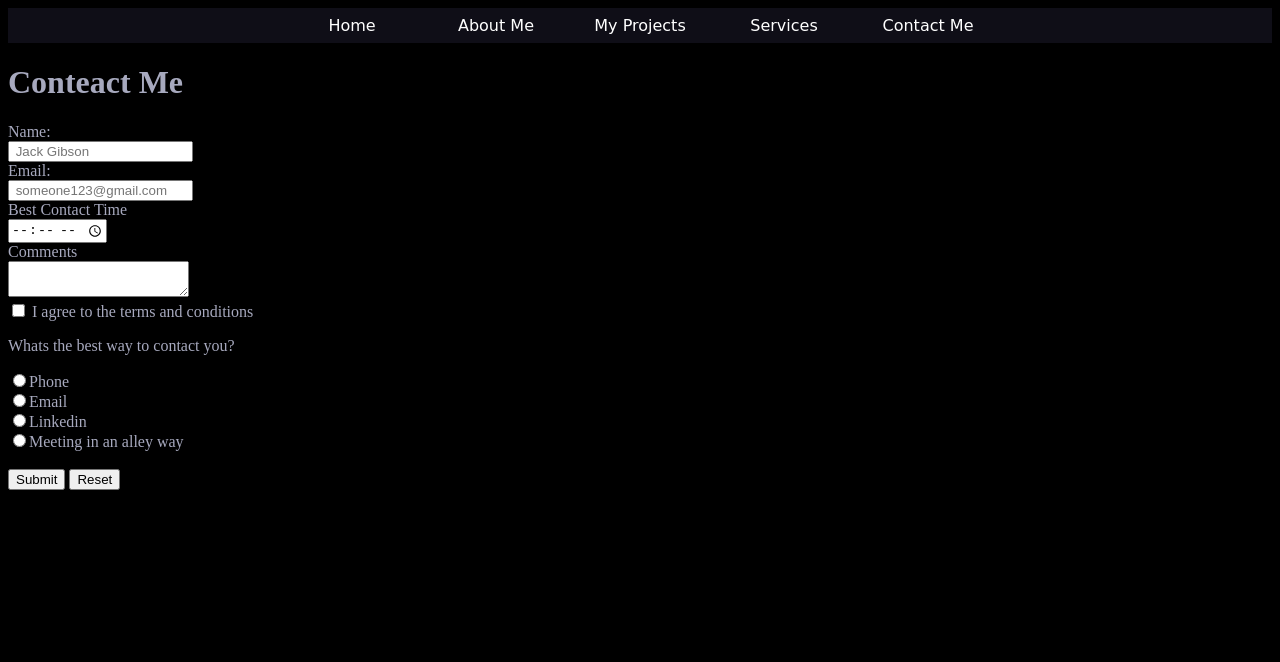
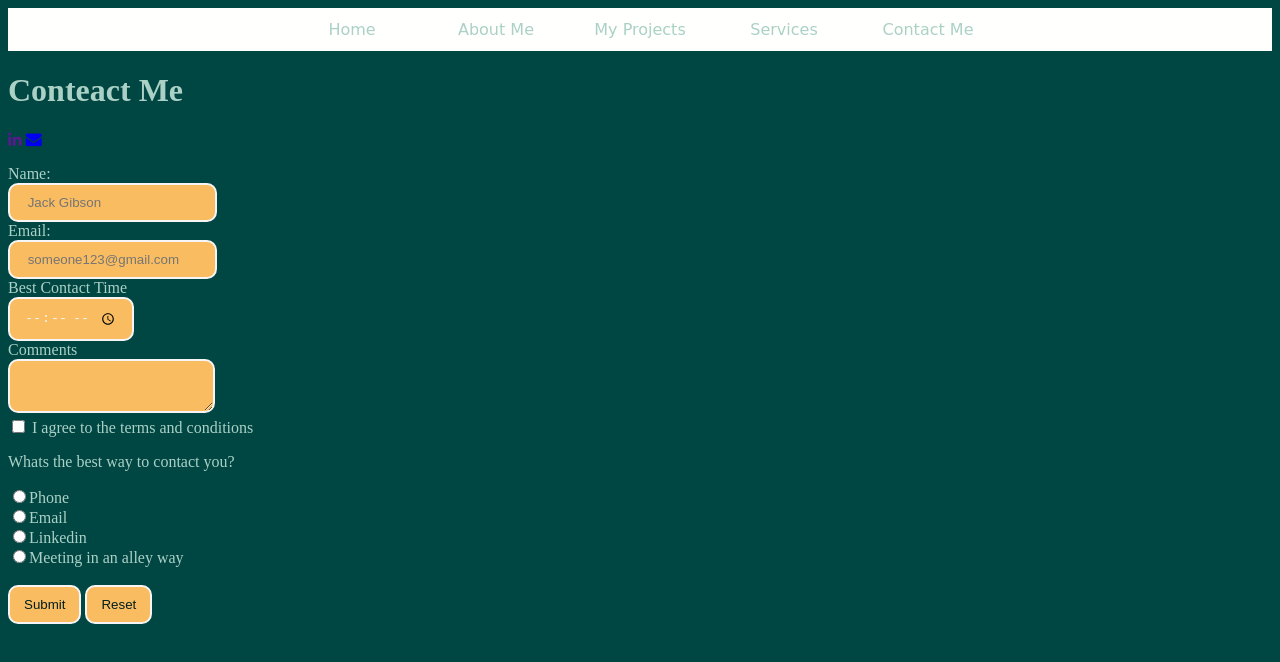
Before and after one commit to Fahim2965/Fahim2965.github.io, a plain HTML site: page Contact.html in a window 1280 px wide. Drawn offline with Linux system fonts and the light colour scheme.

Commit message:
I added contact info

```diff
--- a/Contact.html
+++ b/Contact.html
@@ -5,6 +5,7 @@
     <meta http-equiv="X-UA-Compatible" content="IE=edge">
     <meta name="viewport" content="width=device-width, initial-scale=1.0">
     <link rel="stylesheet" href="style.css">
+    <link rel="stylesheet" href="https://cdnjs.cloudflare.com/ajax/libs/font-awesome/4.7.0/css/font-awesome.min.css">
     <title>Contact info</title>
 </head>
 <body>
@@ -17,8 +18,12 @@
     </nav>
 
     <h1>Conteact Me</h1>
-
-
+    <p class="social-media">
+        <a href="">
+        <i class="fa fa-linkedin"></i></a>
+        <a href="mailto:fmuntasir2@brooklynsteamcenter.org">
+        <i class="fa fa-envelope"></i></a>
+    </p>
 
     <form action="https://us-central1-steam-center-app-dev.cloudfunctions.net/formToEmail"
     method="post"
--- a/style.css
+++ b/style.css
@@ -7,8 +7,12 @@ nav {
 }
 
 body {
-    background-color: rgb(0, 0, 0);
-    color: #a7a9be;
+    background-color: #004643;
+
+}
+
+p, h1, li, label {
+    color: #abd1c6;
 }
 
 .center {
@@ -30,13 +34,13 @@ body {
 }
 
 nav {
-    background-color: #0f0e17;
+    background-color:#fffffe;
 }
 
 nav > a {
     color:#fffffe;
     text-decoration: none;
-    padding: 8px 12px;
+    padding: 12px 12px;
     display: inline-block;
 }
 
@@ -52,12 +56,34 @@ nav {
 
 nav a{
   text-decoration:none;
-  color:#fff;
+  color:#abd1c6;
   width:120px;
   display:block;
   text-align:center;
 }
 nav a:hover{
-  font-size:20px;
+  font: size 30px;
   transition:0.6s
 }
+
+input, textarea {
+    background-color: #f9bc60;
+    border-radius: 10px;
+    color: whitesmoke;
+    padding: 10px 14px;
+    border: 2px whitesmoke solid;
+}
+
+input:focus, textarea:focus {
+    background-color: #f9bc60;
+    color: #001e1d;
+}
+
+input[type=submit], input[type=reset] {
+    background-color:#f9bc60;
+    color: #001e1d;
+}
+
+input[type=submit]:hover, input[type=reset]:hover {
+    background-color: rgb(177, 248, 248);
+}
```
